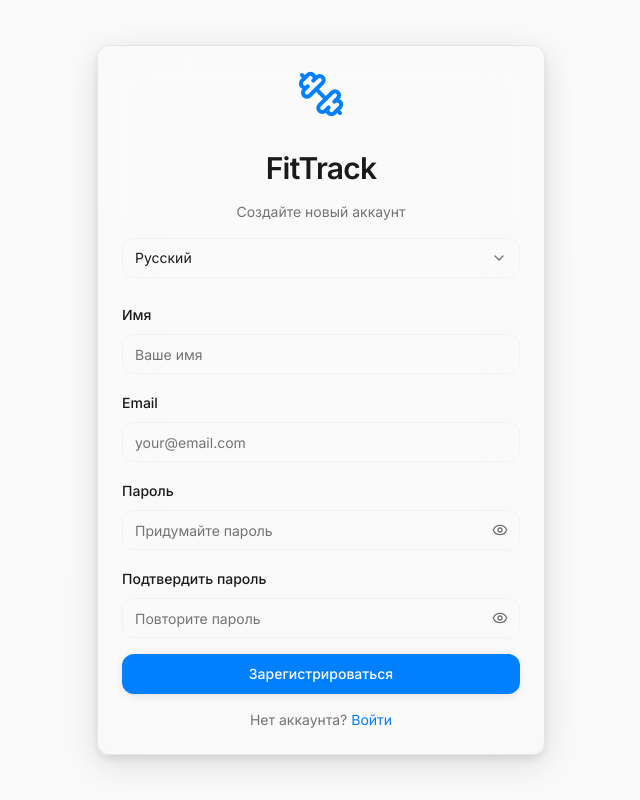
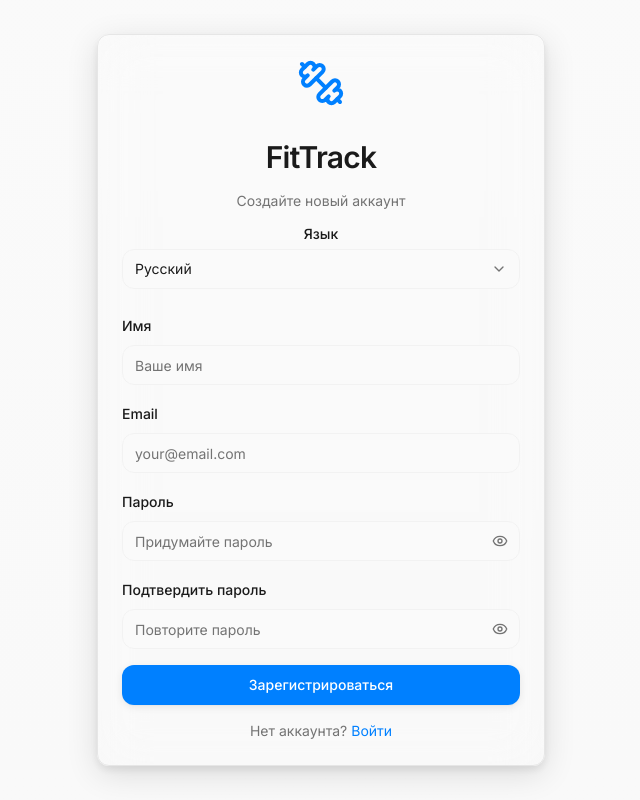
Before and after one commit to SYNEGRA1488/FitTrackv4, a Next.js app: page /register in a window 1280 px wide. Shown: the whole page, without its empty margins (319-959 px from the left). Built offline with nearby package versions, Linux system fonts and the light colour scheme.

Commit message:
Light theme: increase dialog contrast (bg-background); Calendar modal content bg-background; Register: visible language selector label

```diff
--- a/app/calendar/page.tsx
+++ b/app/calendar/page.tsx
@@ -455,7 +455,7 @@
         <AnimatePresence>
           {selectedDate && selectedPlans.length > 0 && (
             <Dialog open={!!selectedDate} onOpenChange={(open) => !open && setSelectedDate(null)}>
-              <DialogContent className="max-w-2xl max-h-[90vh] overflow-y-auto bg-card border-border">
+              <DialogContent className="max-w-2xl max-h-[90vh] overflow-y-auto bg-background border-border">
                 <DialogHeader>
                   <DialogTitle className="text-foreground text-2xl">
                     {format(selectedDate, 'dd MMMM yyyy')}
--- a/app/register/page.tsx
+++ b/app/register/page.tsx
@@ -112,7 +112,7 @@
               {t('auth.createAccount')}
             </CardDescription>
             <div>
-              <Label className="sr-only">{t('settings.language') || 'Язык'}</Label>
+              <Label className="mb-2 block">{t('profile.language') || 'Язык'}</Label>
               <Select value={language} onValueChange={(value: Language) => handleLanguageChange(value)}>
                 <SelectTrigger className="w-full">
                   <SelectValue placeholder="Выберите язык" />
--- a/components/ui/dialog.tsx
+++ b/components/ui/dialog.tsx
@@ -38,7 +38,7 @@
     <DialogPrimitive.Content
       ref={ref}
       className={cn(
-        "fixed left-[50%] top-[50%] z-50 grid w-full max-w-lg translate-x-[-50%] translate-y-[-50%] gap-4 border border-border bg-card/95 backdrop-blur-xl p-6 shadow-ios-lg duration-200 data-[state=open]:animate-in data-[state=closed]:animate-out data-[state=closed]:fade-out-0 data-[state=open]:fade-in-0 data-[state=closed]:zoom-out-95 data-[state=open]:zoom-in-95 data-[state=closed]:slide-out-to-left-1/2 data-[state=closed]:slide-out-to-top-[48%] data-[state=open]:slide-in-from-left-1/2 data-[state=open]:slide-in-from-top-[48%] rounded-xl",
+        "fixed left-[50%] top-[50%] z-50 grid w-full max-w-lg translate-x-[-50%] translate-y-[-50%] gap-4 border border-border bg-background p-6 shadow-ios-lg duration-200 data-[state=open]:animate-in data-[state=closed]:animate-out data-[state=closed]:fade-out-0 data-[state=open]:fade-in-0 data-[state=closed]:zoom-out-95 data-[state=open]:zoom-in-95 data-[state=closed]:slide-out-to-left-1/2 data-[state=closed]:slide-out-to-top-[48%] data-[state=open]:slide-in-from-left-1/2 data-[state=open]:slide-in-from-top-[48%] rounded-xl",
         className
       )}
       {...props}
```
